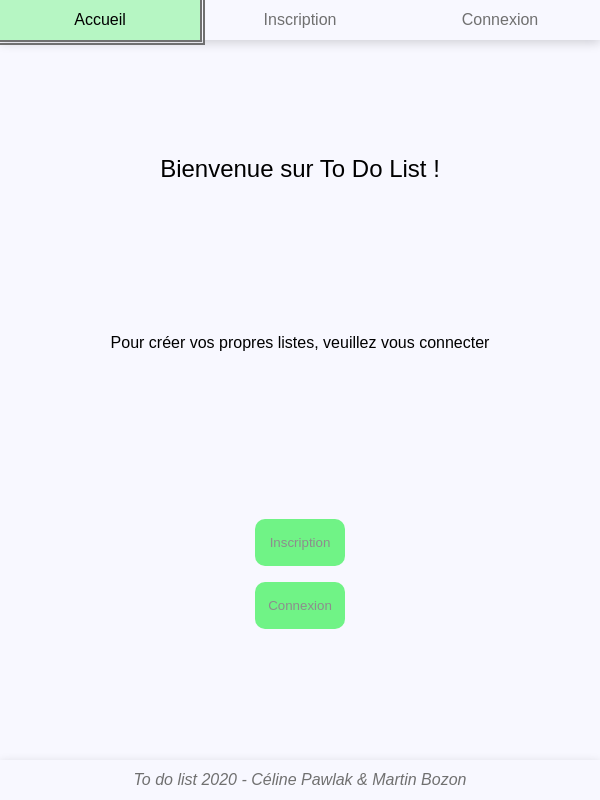
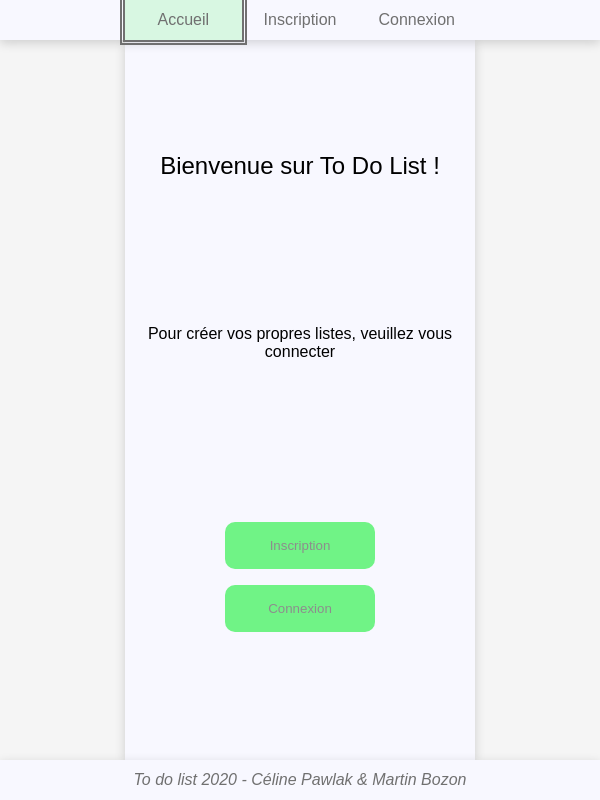
Before and after one commit to celine-pawlak/tdl, a PHP site: page / in a window 600 px wide. Run offline with PHP 8.4, Linux system fonts and the light colour scheme; some libraries are stand-ins or nearby versions.

Commit message:
responsive

```diff
--- a/Views/connexion.php
+++ b/Views/connexion.php
@@ -1,10 +1,10 @@
-<h2>Connectez-vous</h2>
+<h2 class="text-center">Connectez-vous</h2>
 <section class="form">
     <input type="email" id="email_con" name="email_con" placeholder="Email">
     <input type="password" id="password_con" name="password_con" placeholder="Mot de passe">
     <p id="erreur_con"></p>
     <button class="clickable button m-1" id="valid_con">Connexion</button>
-    <small>Pas encore de compte ? <i class="fas fa-arrow-right"></i> <span class="clickable green-color" id="insc_con">Inscrivez-vous</span></small>
+    <small class="text-center">Pas encore de compte ? <i class="fas fa-arrow-right"></i> <span class="clickable green-color" id="insc_con">Inscrivez-vous</span></small>
 </section>
 
 <script >var url = "ressources/connexion.js";
--- a/Views/footer.php
+++ b/Views/footer.php
@@ -1 +1 @@
-<p class="max-width-900px mx-auto">To do list 2020 - Céline Pawlak & Martin Bozon</p>
+<p class="max-width-900px mx-auto text-center">To do list 2020 - Céline Pawlak & Martin Bozon</p>
--- a/Views/inscription.php
+++ b/Views/inscription.php
@@ -1,4 +1,4 @@
-<h2>Créez votre compte</h2>
+<h2 class="text-center">Créez votre compte</h2>
 <p id="info_inscription" class="info_none"></p>
 
 <aside id="info_password" class="info_none">
@@ -19,7 +19,7 @@
     <input type="text" id="username" name="username" placeholder="Username">
     <p id="erreur_insc"></p>
     <button class="clickable button m-1" id="valid_insc">Inscription</button>
-    <small>Vous avez déjà un compte ? <i class="fas fa-arrow-right"></i> <span class="clickable green-color" id="con_insc">Connectez-vous</span></small>
+    <small class="text-center">Vous avez déjà un compte ? <i class="fas fa-arrow-right"></i> <span class="clickable green-color" id="con_insc">Connectez-vous</span></small>
 </section>
 
 
--- a/index.php
+++ b/index.php
@@ -25,11 +25,11 @@ if(isset($_SESSION['user']))
 <main>
     <article id="main_index"
              class="max-width-900px mx-auto background-white-ghost h-90vh flex flex-column justify-around align-center box-shadow">
-        <h1>Bienvenue sur To Do List !</h1>
-        <p>Pour créer vos propres listes, veuillez vous connecter</p>
+        <h1 class="text-center">Bienvenue sur To Do List !</h1>
+        <p class="mx-auto mx-1 text-center">Pour créer vos propres listes, veuillez vous connecter</p>
         <section>
-            <button class="clickable button m-1" id="inscription">Inscription</button>
-            <button class="clickable button m-1" id="connexion">Connexion</button>
+            <button class="clickable button" id="inscription">Inscription</button>
+            <button class="clickable button" id="connexion">Connexion</button>
         </section>
     </article>
 </main>
--- a/ressources/script.js
+++ b/ressources/script.js
@@ -85,10 +85,10 @@ function loadTask(id, name, date, complete) {
     let taskDate = new Date(date);
     let month = taskDate.getMonth() + 1;
     let taskHtml = "<li  id='" + id + "' class='flex flex-row my-05 align-center justify-around'>" +
+        "<p class='font-small mx-1 flex-grow-1-mw600'>" + taskDate.getDate() + '/' + month + '/' + taskDate.getFullYear() + "</p>" +
         "<label class='flex-grow-1' for=\"newtask-check\">" +
-        "   <input id='input" + id + "' class='input_task ml-1 w-90 " + isDone(complete) + "' value='" + name + "'>" +
+        "   <input id='input" + id + "' class='input_task w-90 ml-1-mw600 " + isDone(complete) + "' value='" + name + "'>" +
         "</label>" +
-        "<p>" + taskDate.getDate() + '/' + month + '/' + taskDate.getFullYear() + "</p>" +
         "<input id='newtask-check' class='checkbox_complete' name='newtask-check' type='checkbox' " + isComplete(complete) + ">" +
         "<button class='background-white deleteTask' ><i class=\"fas fa-trash-alt\"></i></button>" +
         "</li>"
--- a/ressources/style.css
+++ b/ressources/style.css
@@ -32,7 +32,8 @@ li {
 .green-color {
     color: #32ce70 !important;
 }
-.done{
+
+.done {
     text-decoration: line-through;
 }
 
@@ -282,6 +283,9 @@ main {
 .font-big {
     font-size: 30px;
 }
+.font-small {
+    font-size: 10px;
+}
 
 .grab_arrows {
     border-radius: 100%;
@@ -326,9 +330,11 @@ main {
     background-color: white;
     font-size: 15px;
 }
-button:focus{
+
+button:focus {
     outline: none;
 }
+
 .list-container {
     width: 250px;
     height: 250px;
@@ -386,21 +392,25 @@ input {
     color: #707070;
     border: none;
 }
-.deleteTask:hover{
+
+.deleteTask:hover {
     color: #dc5a5a;
     box-shadow: 0 3px 10px rgba(0, 0, 0, 0.16);
 }
-#li-add_task{
+
+#li-add_task {
     display: flex;
     flex-direction: row;
     align-items: center;
     margin-left: 1rem;
     justify-content: center;
 }
-#add_task{
-    width:50%;
+
+#add_task {
+    width: 50%;
 }
-label{
+
+label {
     word-break: break-word;
 }
 
@@ -548,4 +558,49 @@ input:focus {
 }
 
 /* FIN INSCRIPTION */
-input[type='checkbox'], input[type='radio'] { filter: grayscale(1) }
+input[type='checkbox'], input[type='radio'] {
+    filter: grayscale(1)
+}
+
+/* MEDIA QUERIES */
+
+@media screen and (min-width: 600px) and (max-width: 900px) {
+    .max-width-900px {
+        max-width: 600px;
+    }
+}
+
+@media screen and (max-width: 600px) {
+    .max-width-900px {
+        max-width: 350px;
+    }
+
+    .list-container {
+        margin: 1rem auto !important;
+    }
+
+    #tasks_list > li {
+        flex-wrap:wrap;
+    }
+    .flex-grow-1-mw600{
+        width: 100%;
+    }
+    .ml-1-mw600{
+        margin-left: 1rem;
+    }
+    .title_list{
+        font-size: 15px;
+    }
+    .input_task{
+        font-size: 10px;
+    }
+    #header_titre{
+        font-size: 26px;
+    }
+    #main_index button{
+        width: 150px;
+    }
+    #main_index input{
+        width: 100%;
+    }
+}
```
